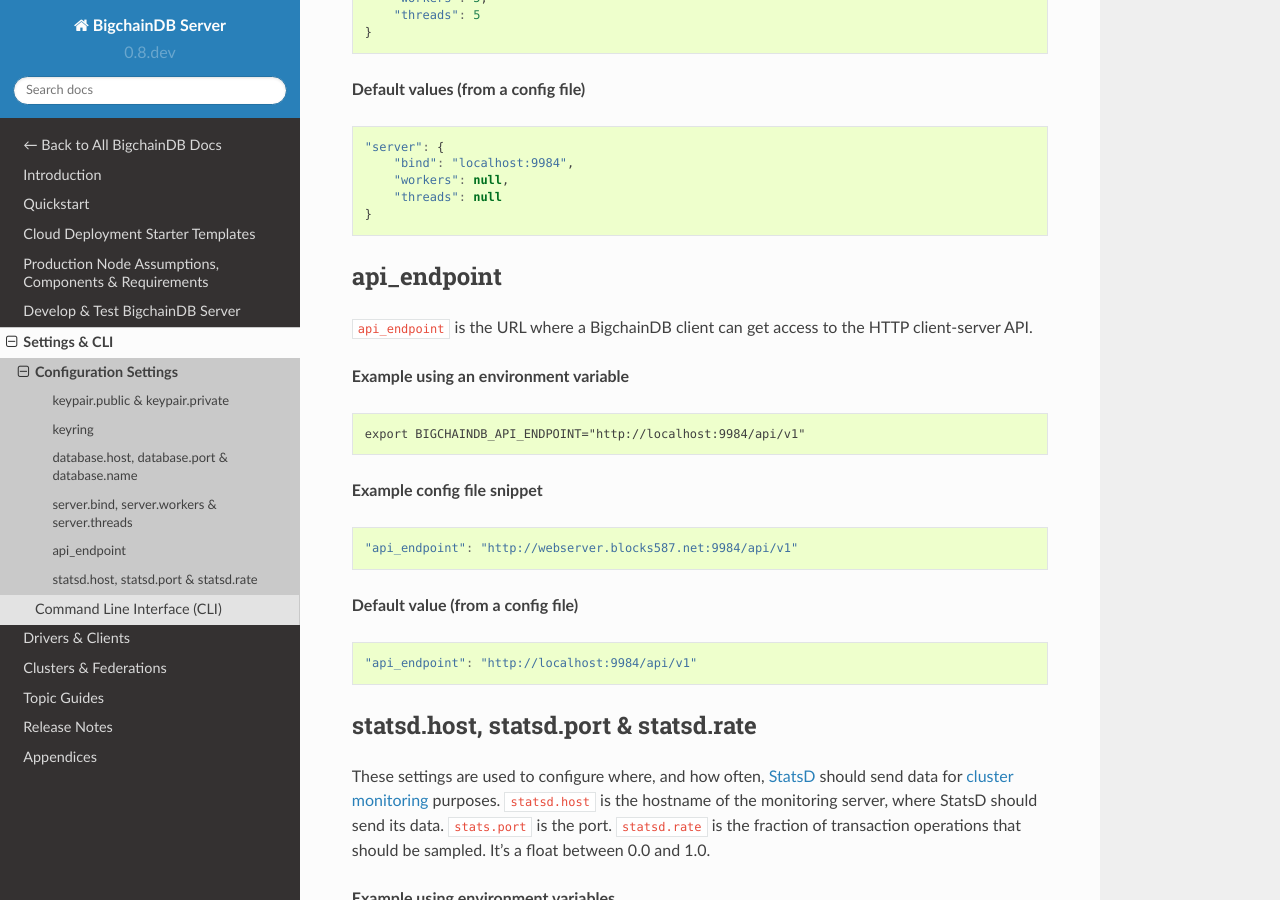
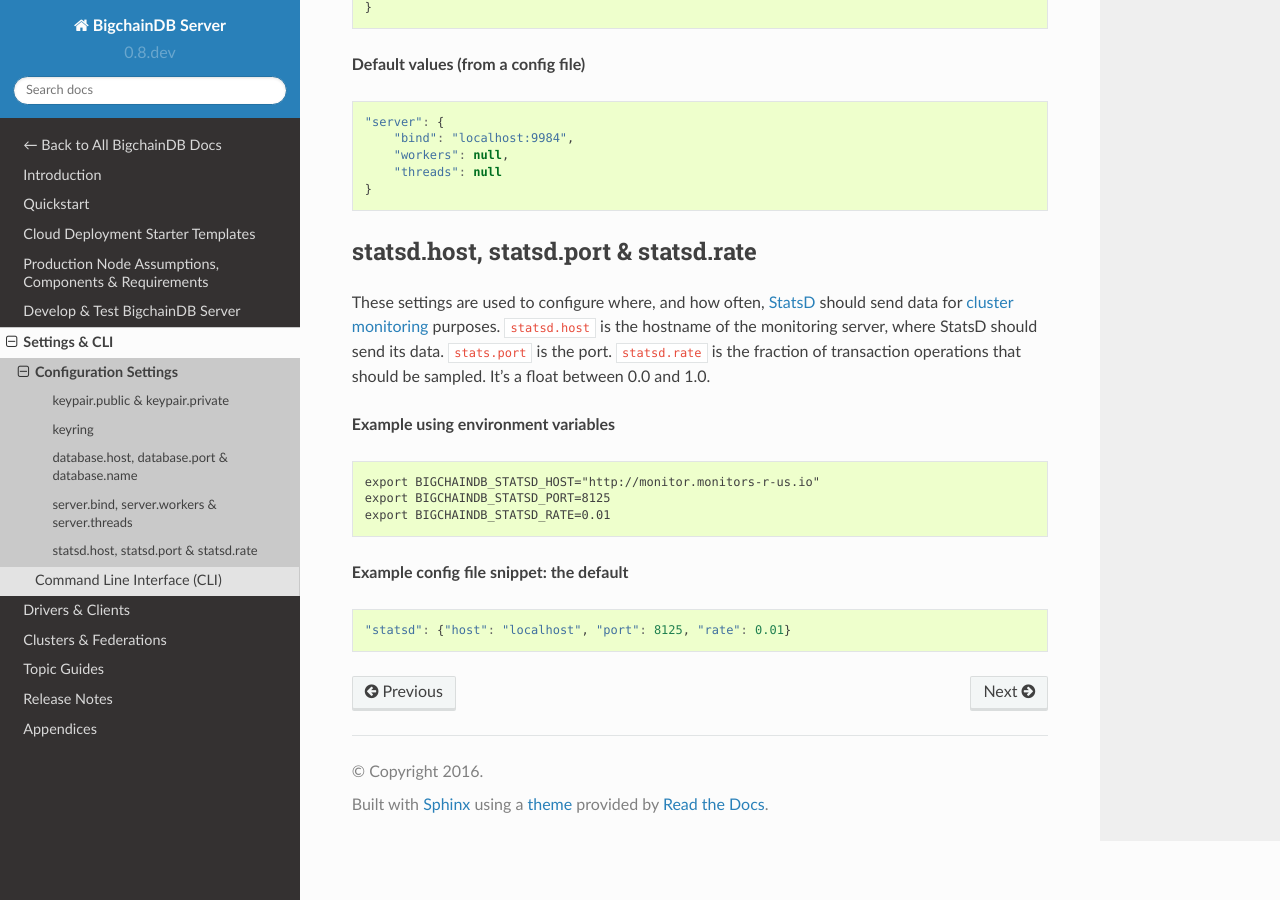
Before and after one commit to bigchaindb/bigchaindb, a Sphinx documentation site: the page built from docs/server/source/server-reference/configuration.md, in a window 1280 px wide and 900 px high, scrolled down 3541 px. Built offline with Sphinx 7.4.7 and the Read the Docs theme 2.0.0, drawn with Linux system fonts in a browser that asks for light colours; some of the changed text lies outside the part shown.

Commit message:
Remove or comment-out the api_endpoint setting everywhere

````diff
--- a/bigchaindb/__init__.py
+++ b/bigchaindb/__init__.py
@@ -29,7 +29,6 @@
         'port': 8125,
         'rate': 0.01,
     },
-    'api_endpoint': os.environ.get('BIGCHAINDB_API_ENDPOINT') or 'http://localhost:9984/api/v1',
     'backlog_reassign_delay': 30
 }
 
--- a/docker-compose.yml
+++ b/docker-compose.yml
@@ -29,7 +29,9 @@
       - ./pytest.ini:/usr/src/app/pytest.ini
     environment:
       BIGCHAINDB_DATABASE_HOST: rdb
-      BIGCHAINDB_API_ENDPOINT: http://bdb:9984/api/v1
+#      BigchainDB Server doesn't need BIGCHAINDB_API_ENDPOINT any more
+#      but maybe our Docker or Docker Compose stuff does?
+#      BIGCHAINDB_API_ENDPOINT: http://bdb:9984/api/v1
       BIGCHAINDB_SERVER_BIND: 0.0.0.0:9984
     ports:
       - "9984"
--- a/docs/server/source/server-reference/configuration.md
+++ b/docs/server/source/server-reference/configuration.md
@@ -17,7 +17,6 @@
 `BIGCHAINDB_SERVER_BIND`<br>
 `BIGCHAINDB_SERVER_WORKERS`<br>
 `BIGCHAINDB_SERVER_THREADS`<br>
-`BIGCHAINDB_API_ENDPOINT`<br>
 `BIGCHAINDB_STATSD_HOST`<br>
 `BIGCHAINDB_STATSD_PORT`<br>
 `BIGCHAINDB_STATSD_RATE`<br>
@@ -140,26 +139,6 @@
 ```
 
 
-## api_endpoint
-
-`api_endpoint` is the URL where a BigchainDB client can get access to the HTTP client-server API.
-
-**Example using an environment variable**
-```text
-export BIGCHAINDB_API_ENDPOINT="http://localhost:9984/api/v1"
-```
-
-**Example config file snippet**
-```js
-"api_endpoint": "http://webserver.blocks587.net:9984/api/v1"
-```
-
-**Default value (from a config file)**
-```js
-"api_endpoint": "http://localhost:9984/api/v1"
-```
-
-
 ## statsd.host, statsd.port & statsd.rate
 
 These settings are used to configure where, and how often, [StatsD](https://github.com/etsy/statsd) should send data for [cluster monitoring](../clusters-feds/monitoring.html) purposes. `statsd.host` is the hostname of the monitoring server, where StatsD should send its data. `stats.port` is the port. `statsd.rate` is the fraction of transaction operations that should be sampled. It's a float between 0.0 and 1.0.
````
Also changed, not shown: docs/server/source/dev-and-test/setup-run-node.md (+0 -1 lines), docs/server/source/nodes/setup-run-node.md (+0 -1 lines), 6 other files.
